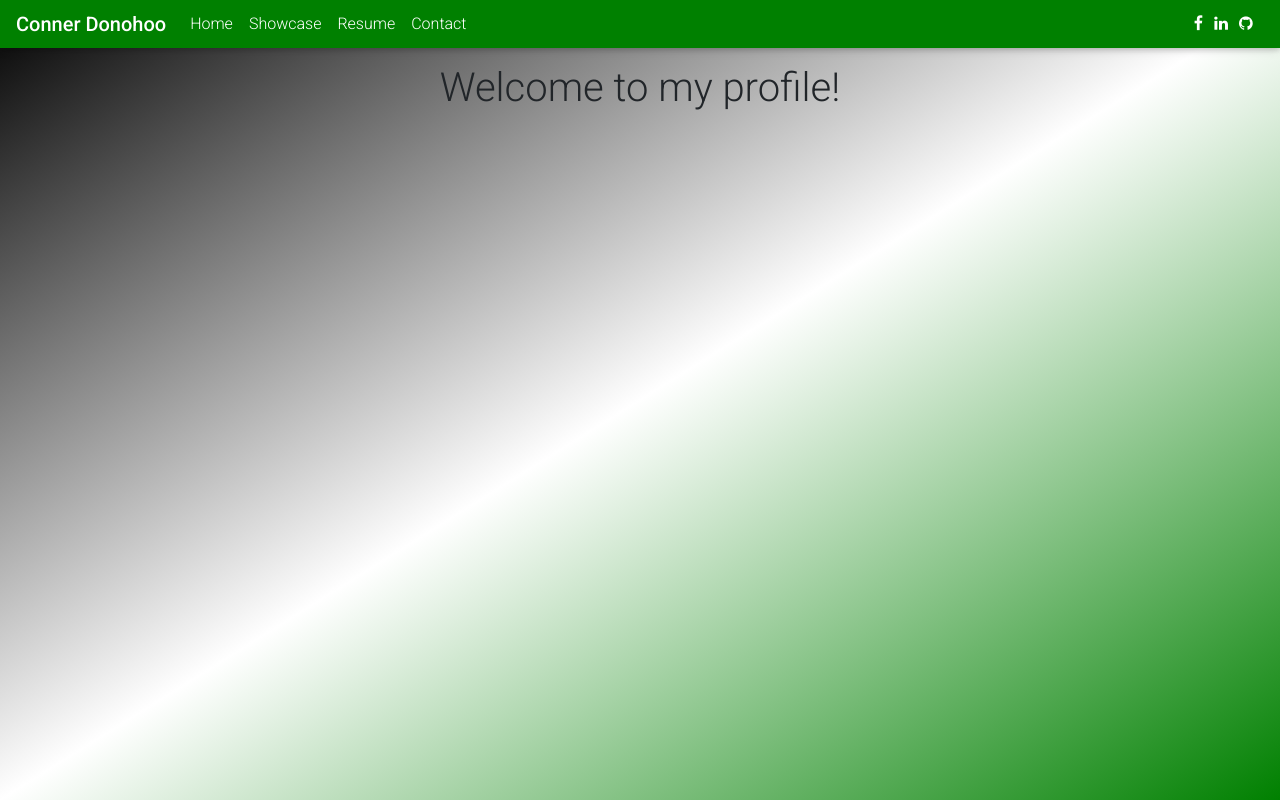
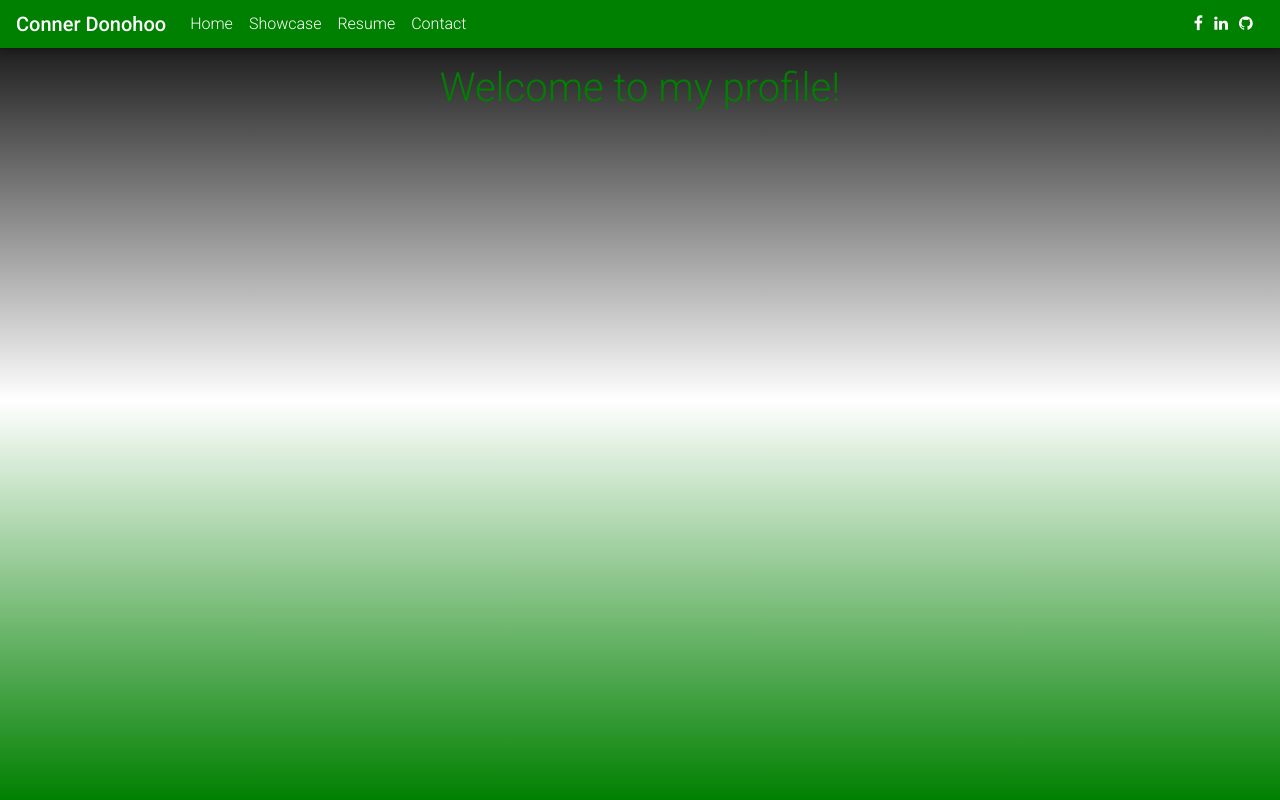
Before and after one commit to Donohoo13/ProfileV2, a React (Create React App) app: page / in a window 1280 px wide. Built offline with nearby package versions, Linux system fonts and the light colour scheme.

Commit message:
gradient style change

```diff
--- a/src/App.css
+++ b/src/App.css
@@ -6,7 +6,7 @@ body {
   margin-bottom: 2em;
   width: 80%;
   height: 84vh;
-  background-image: linear-gradient(to bottom right, black, white, green);
+  background-image: linear-gradient(to bottom, black, white, green);
   background-repeat: no-repeat;
   background-attachment: fixed;
 }
--- a/src/Components/CSS/Home.css
+++ b/src/Components/CSS/Home.css
@@ -1,3 +1,8 @@
 .home {
     margin: auto;
 }
+
+#title {
+    color: green;
+    /* text-decoration: underline; */
+}
--- a/src/Components/Home.js
+++ b/src/Components/Home.js
@@ -4,7 +4,7 @@ import './CSS/Home.css';
 const Home = () => (
     <div className="home">
       <header>
-        <h1>Welcome to my profile!</h1>
+        <h1 id="title">Welcome to my profile!</h1>
       </header>
     </div>
 );
```
